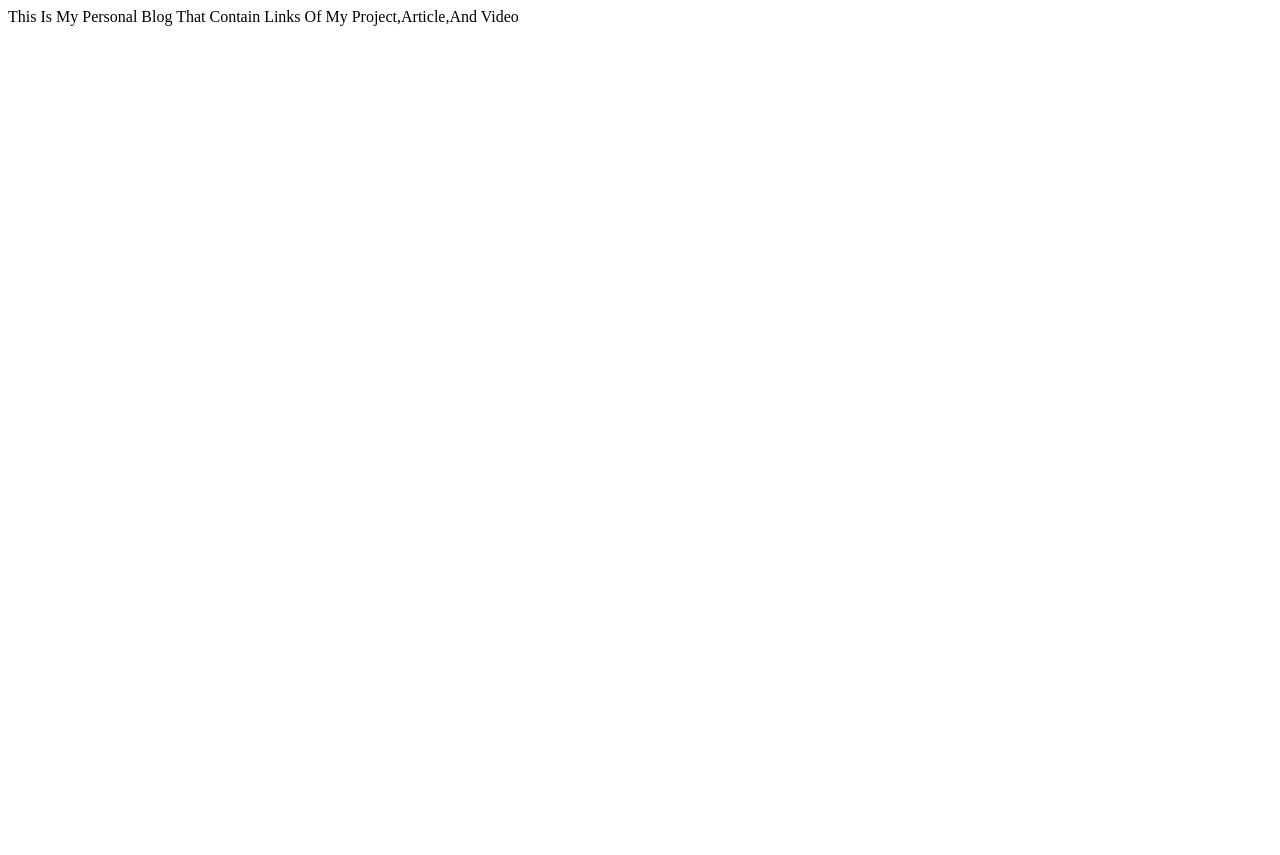
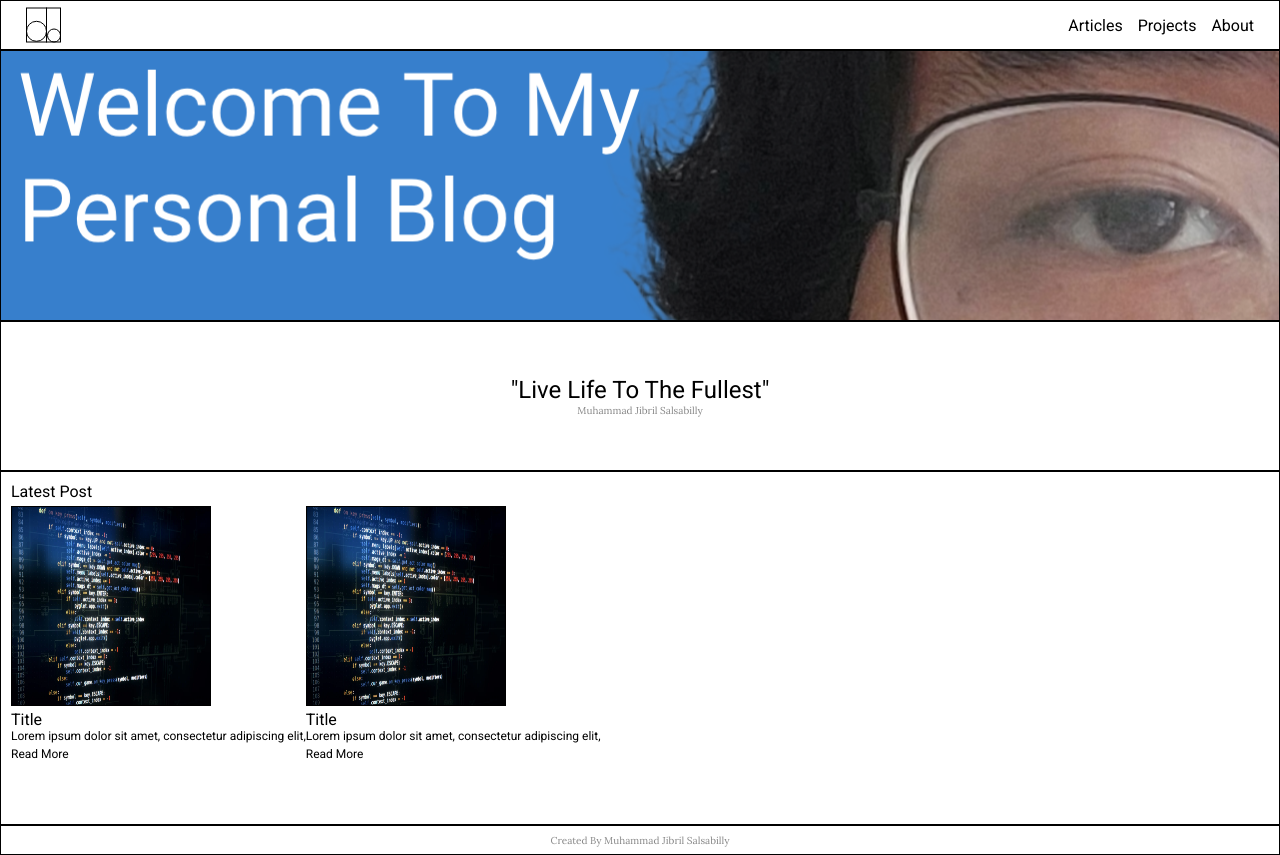
Before and after one commit to mbilly01/personal-blog, a plain HTML site: page index.html in a window 1280 px wide. Before the commit the page ends 800 px from the top, so only its background shows below. Drawn offline with Linux system fonts and the light colour scheme.

Commit message:
440px mobile display done

```diff
--- a/index.html
+++ b/index.html
@@ -3,9 +3,50 @@
 <head>
     <meta charset="UTF-8">
     <meta name="viewport" content="width=device-width, initial-scale=1.0">
-    <title>Document</title>
+    <link rel="stylesheet" href="style.css">
+    <link rel="shortcut icon" href="logo.ico" type="image/x-icon">
+    <title>Home</title>
 </head>
 <body>
-    This Is My Personal Blog That Contain Links Of My Project,Article,And Video
+    <header>
+        <img src="logo.svg" alt="Logo">
+        <nav>
+            <p>Articles</p>
+            <p>Projects</p>
+            <p>About</p>
+        </nav>
+    </header>
+    <main>
+        <section class="jumbotron">
+
+        </section>
+        <section class="quote">
+            <h1>"Live Life To The Fullest"</h1>
+            <p>Muhammad Jibril Salsabilly</p>
+        </section>
+        <section class="latest-posts">
+            <h2>Latest Post</h2>
+            <div class="posts">
+                <section class="post">
+                    <img src="post-1-image.webp" alt="">
+                    <h3>Title</h3>
+                    <p>Lorem ipsum dolor sit amet, consectetur adipiscing elit,</p>
+                    <a href="">Read More</a>
+                </section>
+                <section class="post">
+                    <img src="post-1-image.webp" alt="">
+                    <h3>Title</h3>
+                    <p>Lorem ipsum dolor sit amet, consectetur adipiscing elit,</p>
+                    <a href="">Read More</a>
+                </section>
+            </div>
+
+        </section>
+    </main>
+    <footer>
+        <p>Created By Muhammad Jibril Salsabilly</p>
+    </footer>
+
 </body>
+
 </html>
--- a/style.css
+++ b/style.css
@@ -0,0 +1,142 @@
+@import url('https://fonts.googleapis.com/css2?family=Lora:ital,wght@0,400..700;1,400..700&display=swap');
+@import url('https://fonts.googleapis.com/css2?family=Roboto:ital,wght@0,100;0,300;0,400;0,500;0,700;0,900;1,100;1,300;1,400;1,500;1,700;1,900&display=swap');
+
+:root {
+    color-scheme: light dark;
+    --primary-color : #000;
+    --secondary-color : #878787;
+    --tertiary-color : #fff;
+    --primary-font-family : 'Roboto',sans-serif;
+    --secondary-font-family : 'Lora',serif;
+    --primary-font-size : 16px;
+
+}
+
+* {
+    box-sizing: border-box;
+    margin: 0;
+    font-family: var(--primary-font-family);
+    font-size: var(--primary-font-size);
+    font-weight: normal;
+}
+
+@media (min-width:320px) {
+    body {
+        background-color: red;
+    }
+}
+
+@media (min-width:440px) {
+    body {
+        background-color: white;
+        display: flex;
+        flex-direction: column;
+    }
+
+    header {
+        display: flex;
+        height: 50px;
+        justify-content: space-between;
+        padding: 0 25px;
+        border: 1px solid black;
+    }
+
+
+
+
+    header nav {
+        display: flex;
+        justify-content: center;
+        align-items: center;
+    }
+
+    header nav p {
+        margin-left: 15px;
+    }
+
+    .jumbotron {
+        background-image: url("/welcome.png");
+        height: 271px;
+        width: 100%;
+        background-position: left;
+        background-size: cover;
+        border: 1px solid black;
+    }
+
+    .quote {
+        height: 150px;
+        display: flex;
+        flex-direction: column;
+        justify-content: center;
+        align-items: center;
+        border: 1px solid black;
+    }
+
+    .quote h1 {
+        font-size: 24px;
+        font-weight: normal;
+    }
+
+    .quote p {
+        font-family: var(--secondary-font-family);
+        font-size: 10px;
+        color: var(--secondary-color);
+    }
+
+    .latest-posts {
+        padding-left: 10px;
+        padding-top: 10px;
+        border: 1px solid black;
+        height: 354px;
+    }
+
+    .latest-posts h2 {
+        font-size: 16px;
+        font-weight: normal;
+        margin-bottom: 5px;
+    }
+
+    .posts {
+        display: flex;
+    }
+
+
+    .post img {
+        width: 200px;
+        height: 200px;
+        border: 1px solid black;
+    }
+
+    .post p {
+        font-size: 12px;
+    }
+
+    .post a {
+        font-size: 12px;
+    }
+
+    .post a:link {
+        color: var(--primary-color);
+        text-decoration: none;
+    }
+
+    .post a:visited {
+        color: var(--primary-color);
+        text-decoration: none;
+    }
+
+    footer {
+        border: 1px solid black;
+        display: flex;
+        justify-content: center;
+        align-items: center;
+        height: 30px;
+    }
+
+    footer p {
+        color: var(--secondary-color);
+        font-family: var(--secondary-font-family);
+        font-size: 10px;
+    }
+
+}
```
Also changed, not shown: logo.ico (added), logo.svg (added), post-1-image.webp (added), welcome.png (added).
